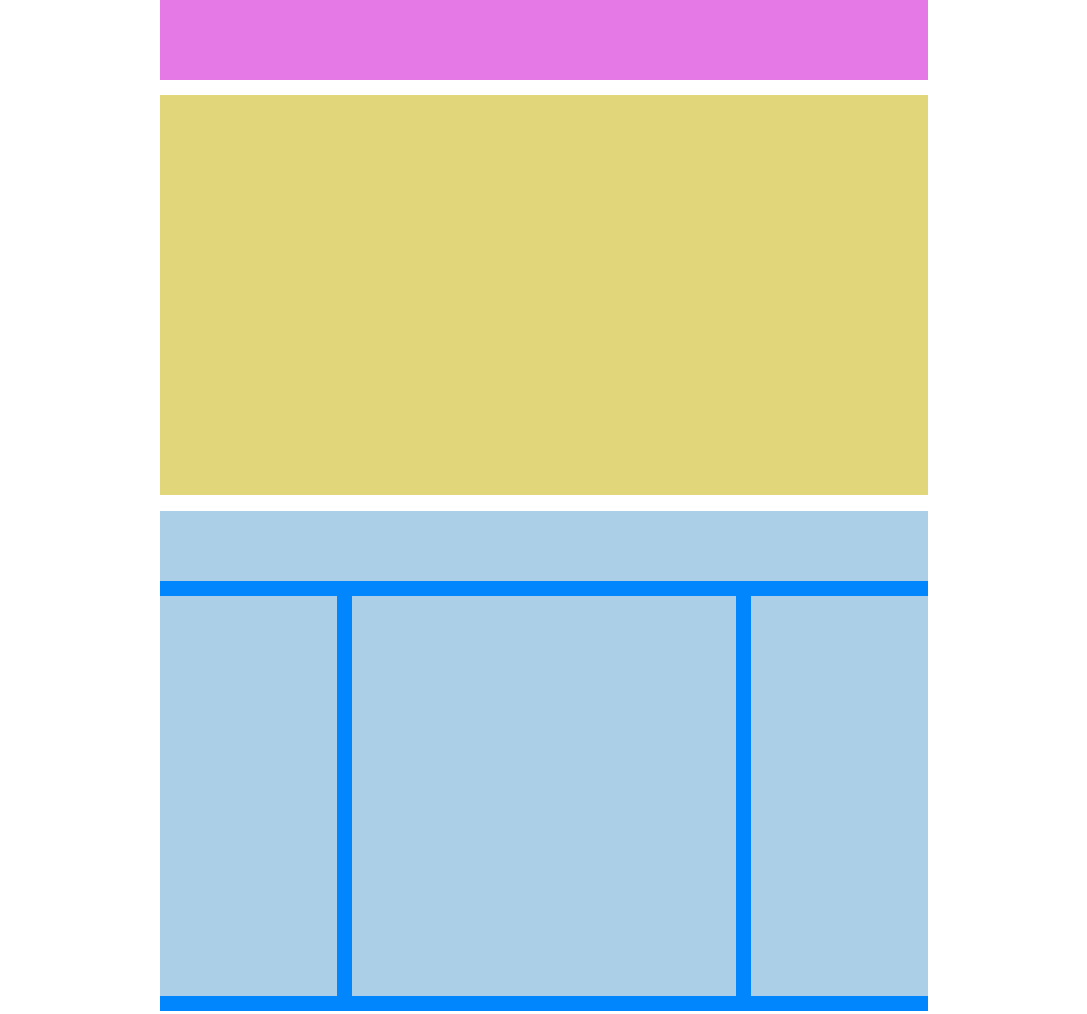
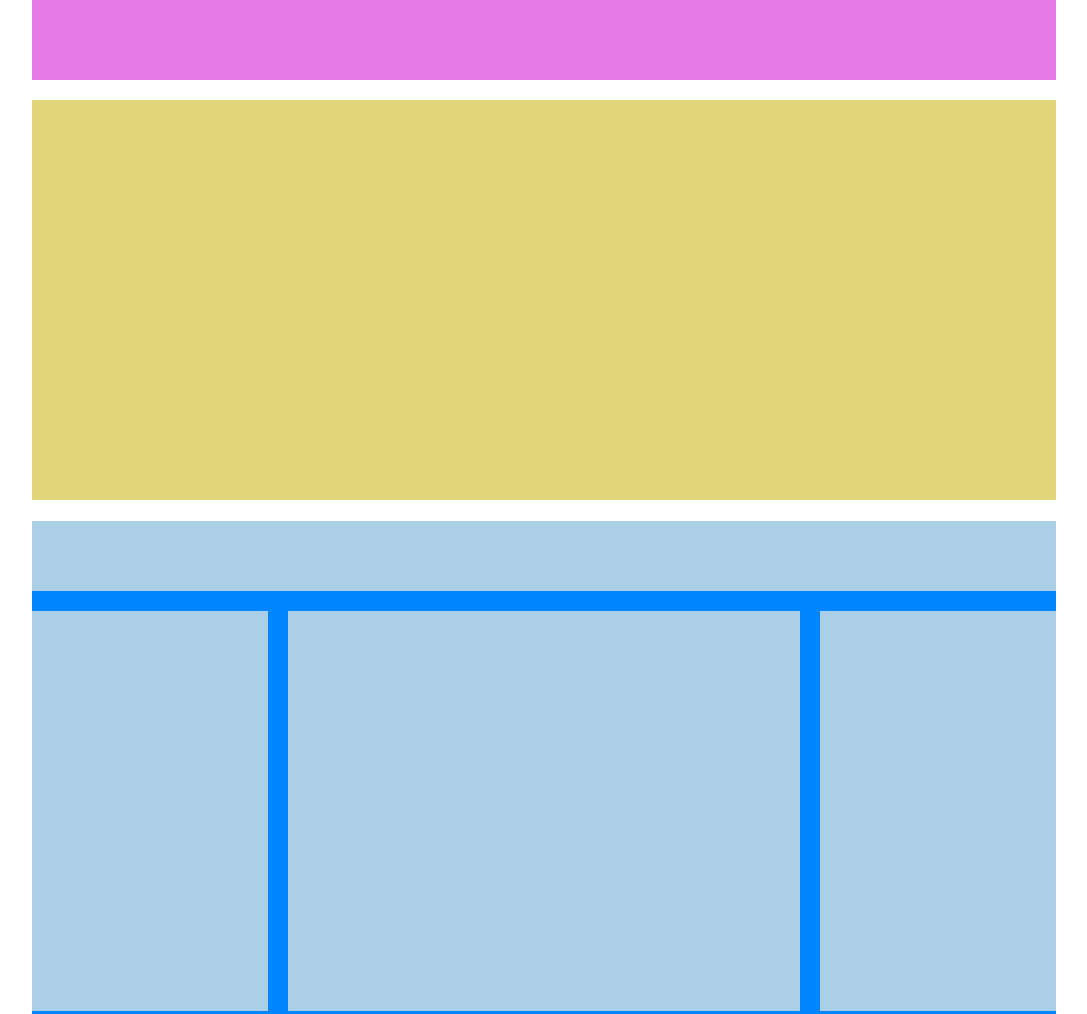
Before and after one commit to SebastianCarai/htmlcss-struttura-wp, a plain HTML site: page index.html in a window 1280 px wide. Shown: the top 1014 px of the page, without its empty margins (96-1183 px from the left). Drawn offline with Linux system fonts and the light colour scheme.

Commit message:
Final changes

```diff
--- a/css/style.css
+++ b/css/style.css
@@ -8,7 +8,7 @@
 
 /* GENERAL */
 .container{
-    width: 60%;
+    width: 80%;
     margin: auto;
 }
 .clearfix::after{
@@ -16,17 +16,14 @@
     display: table;
     clear: both;
 }
-.full-width{
-    width: 100%;
-}
 
 
 /* HEADER */
-.pink{
+.pink-box{
     background-color: #e579e6;
     height: 80px;
 }
-.yellow{
+.yellow-box{
     background-color: #e1d67a;
     height: 400px;
     margin: 2% 0;
--- a/index.html
+++ b/index.html
@@ -13,8 +13,8 @@
 
         <!-- HEADER -->
         <header>
-            <div class="full-width pink"></div>
-            <div class="full-width yellow"></div>
+            <div class="pink-box"></div>
+            <div class="yellow-box"></div>
         </header>
         <!-- END HEADER -->
 
@@ -23,7 +23,7 @@
         <!-- MAIN -->
         <main>
             <!-- Title -->
-            <div class="full-width title"></div>
+            <div class="title"></div>
 
             <!-- Main content -->
             <div  class="clearfix">
@@ -38,7 +38,7 @@
 
         <!-- FOOTER -->
         <footer>
-            <div class="full-width purple"></div>
+            <div class="purple"></div>
         </footer>
         <!-- END FOOTER -->
 
```
